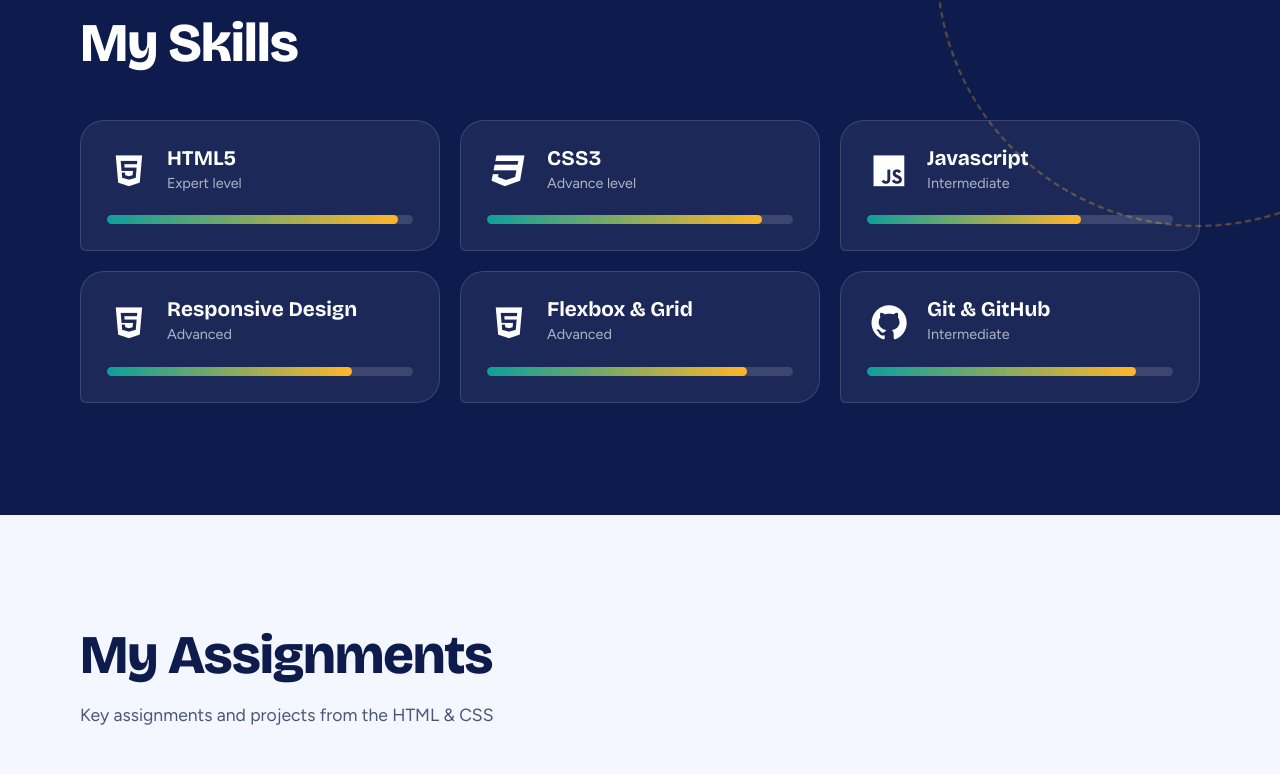
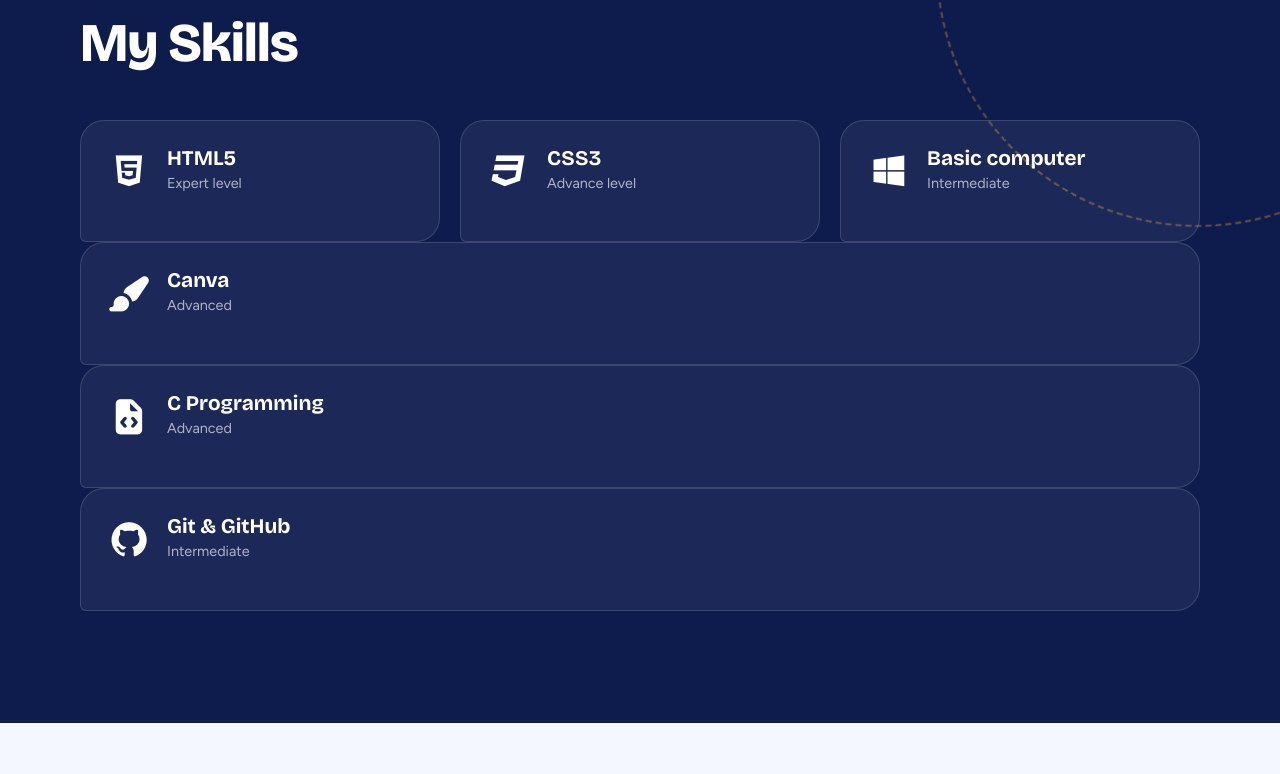
Before and after one commit to TanishkBansal24/Student-Portfolio, a plain HTML site: page index.html in a window 1280 px wide. Shown: the part 1962-2736 px from the top of the page. Drawn offline with nearby package versions, Linux system fonts and the light colour scheme.

Commit message:
Add files via upload

```diff
--- a/index.html
+++ b/index.html
@@ -40,9 +40,9 @@
                     <div class="icon">
                 <a href="tel:+917877196007"><i class="fas fa-phone"></i></a>
                 <a href="https://wa.me/7877196007"><i class="fab fa-whatsapp"></i></a>
-                <a href="mailto:bansaltanishk24@gmail.com"><i class="fas fa-envelope"></i></a>
-                <a href="https://github.com/TanishkBansal24"><i class="fab fa-github"></i></a>
-                <a href="https://linkedin.com/in/bansaltanishk24"> <i class="fab fa-linkedin"></i></a>
+                <a href="mailto:tanishkbansal24@gmail.com"><i class="fas fa-envelope"></i></a>
+                <a href="https://github.com/tanishkbansal24"><i class="fab fa-github"></i></a>
+                <a href="https://linkedin.com/in/tanishkbansal24"> <i class="fab fa-linkedin"></i></a>
 
                                         </div>
             </div>
@@ -110,12 +110,7 @@
                         <P>Expert level</P>
                     </div>
                 </div>
-                <div class="card-bottom">
-                    <div class="progress">
-                        <div class="progress-bar" style="width: 95%;"></div>
 
-                    </div>
-                </div>
             </div>
             <div class="card">
                 <div class="card-top">
@@ -125,55 +120,40 @@
                         <P>Advance level</P>
                     </div>
                 </div>
-                <div class="card-bottom">
-                    <div class="progress">
-                        <div class="progress-bar" style="width: 90%;"></div>
+
+            </div>
+            <div class="card">
+                <div class="card-top">
+                    <i class="fab fa-windows"></i>
+                    <div class="level">
+                        <h4>Basic computer</h4>
+                        <P>Intermediate</P>
+                    </div>
+                </div>
+
+                </div>
+            </div>
+            <div class="card">
+                <div class="card-top">
+                    <i class="fas fa-paintbrush"></i>
+                    <div class="level">
+                        <h4>Canva</h4>
+                        <P>Advanced</P>
+                    </div>
+                </div>
+
 
                     </div>
                 </div>
             </div>
             <div class="card">
                 <div class="card-top">
-                    <i class="fab fa-js"></i>
+                    <i class="fas fa-file-code"></i>
                     <div class="level">
-                        <h4>Javascript</h4>
-                        <P>Intermediate</P>
-                    </div>
-                </div>
-                <div class="card-bottom">
-                    <div class="progress">
-                        <div class="progress-bar" style="width: 70%;"></div>
-                    </div>
-                </div>
-            </div>
-            <div class="card">
-                <div class="card-top">
-                    <i class="fab fa-html5"></i>
-                    <div class="level">
-                        <h4>Responsive Design</h4>
+                        <h4>C Programming</h4>
                         <P>Advanced</P>
                     </div>
                 </div>
-                <div class="card-bottom">
-                    <div class="progress">
-                        <div class="progress-bar" style="width: 80%;"></div>
-
-                    </div>
-                </div>
-            </div>
-            <div class="card">
-                <div class="card-top">
-                    <i class="fab fa-html5"></i>
-                    <div class="level">
-                        <h4>Flexbox & Grid</h4>
-                        <P>Advanced</P>
-                    </div>
-                </div>
-                <div class="card-bottom">
-                    <div class="progress">
-                        <div class="progress-bar" style="width: 85%;"></div>
-
-                    </div>
                 </div>
             </div>
             <div class="card">
@@ -184,11 +164,6 @@
                         <P>Intermediate</P>
                     </div>
                 </div>
-                <div class="card-bottom">
-                    <div class="progress">
-                        <div class="progress-bar" style="width: 88%;"></div>
-
-                    </div>
                 </div>
             </div>
         </div>
@@ -392,7 +367,7 @@
      </section>
      <section class="contact" id="contact">
         <div class="banner">
-            <img src="contact.png" alt="">
+            <img src="Images/contact.png" alt="">
             <div class="banner-text">
                 <h1>Contact Me</h1>
                 <p>Based in Ajmer, Rajasthan. Call, message, or send a note</p>
@@ -409,7 +384,7 @@
                 <div class="info">
                     <i class="fas fa-envelope"></i>
                     <p>Email</p>
-                    <a href="mailto:bansaltanishk24@gmail.com">bansaltanishk24@gmail.com</a>
+                    <a href="mailto:tanishkbansal24@gmail.com">tanishkbansal24@gmail.com</a>
                 </div>
                 <div class="info">
                     <i class="fab fa-whatsapp"></i>
@@ -427,7 +402,7 @@
                     <b>Dezyne Ecole Collge</b>
                 </div>
                 </div>
-                <form action="mailto:bansaltanishk24@gmail.com">
+                <form action="mailto:tanishkbansal24@gmail.com">
                     <h1>Send me message</h1>
                     <label for="">Full name</label>
                     <input type="text" placeholder="Your Name">
--- a/style1.css
+++ b/style1.css
@@ -267,17 +267,16 @@ nav li:last-child a:hover {
     color: #fff;
     transform: translateY(-5px) rotate(-8deg);
 }
-/* Hover colours for individual hero icons */
 .icon i.fa-whatsapp:hover {
-    background: #25D366;   /* WhatsApp green */
+    background: #25D366;
 }
 
 .icon i.fa-github:hover {
-    background: #111111;   /* GitHub black */
+    background: #111111;
 }
 
 .icon i.fa-envelope:hover {
-    background: #FF8A8A;   /* light red */
+    background: #FF8A8A;
 }
 
 .hero-right {
@@ -598,6 +597,7 @@ nav li:last-child a:hover {
     display: flex;
     align-items: center;
     gap: 16px;
+    margin: auto;
     margin-bottom: 20px;
 }
 
@@ -624,35 +624,7 @@ nav li:last-child a:hover {
     color: rgba(255, 255, 255, .65);
 }
 
-.card-bottom {
-    display: flex;
-    align-items: center;
-    gap: 14px;
-}
 
-.progress {
-    flex: 1;
-    height: 9px;
-    background: rgba(255, 255, 255, .14);
-    border-radius: 9px;
-    overflow: hidden;
-}
-
-.progress-bar {
-    height: 100%;
-    border-radius: 9px;
-    background: linear-gradient(90deg, var(--turquoise), var(--marigold));
-    transform-origin: left;
-    animation: grow 1.5s var(--ease) .3s backwards;
-}
-
-.card-bottom p {
-    font-family: var(--display);
-    font-weight: 700;
-    min-width: 3ch;
-    text-align: right;
-    color: #fff;
-}
 .Assignment {
     padding: var(--section-y) var(--side);
 }
```
